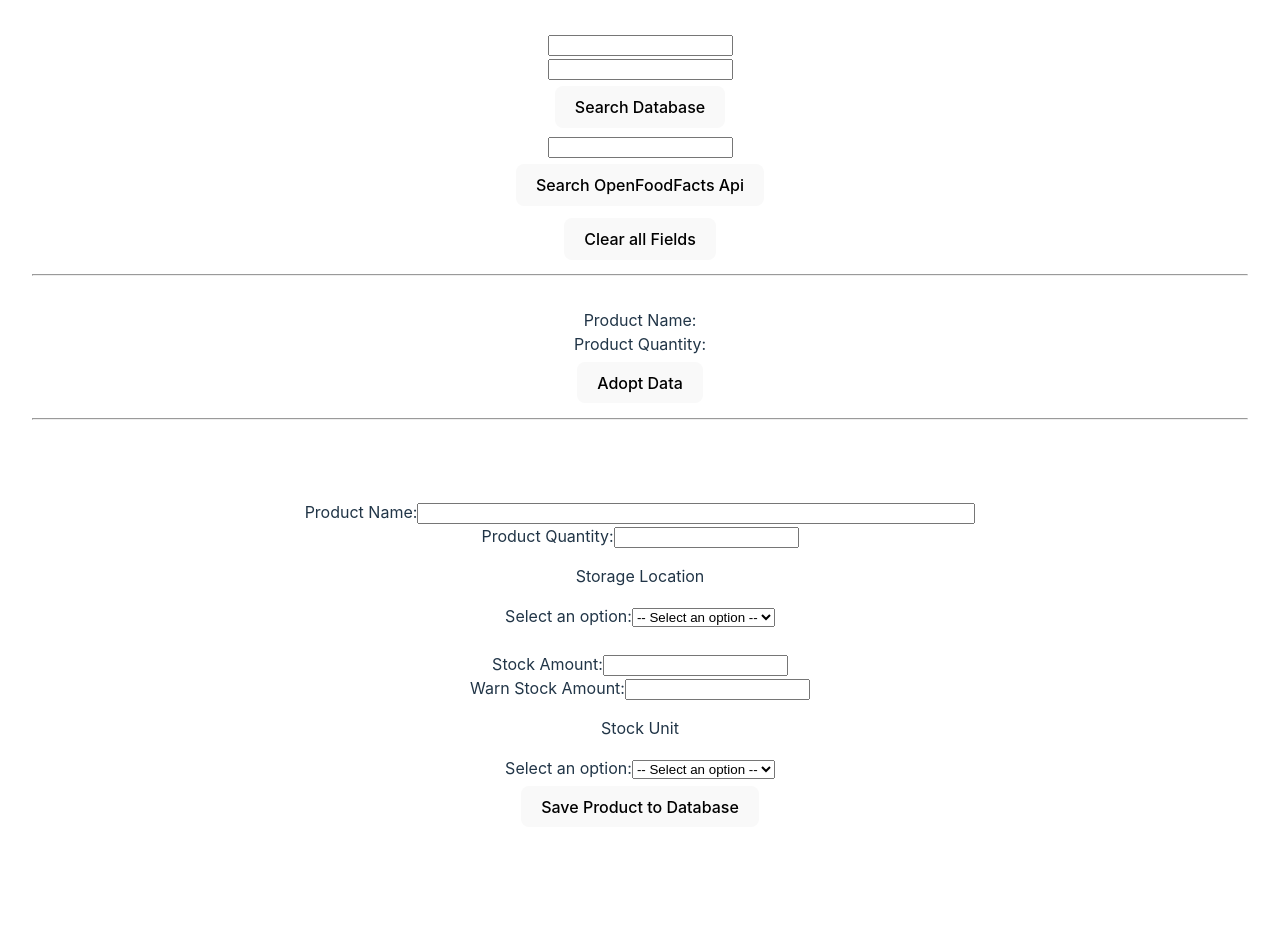
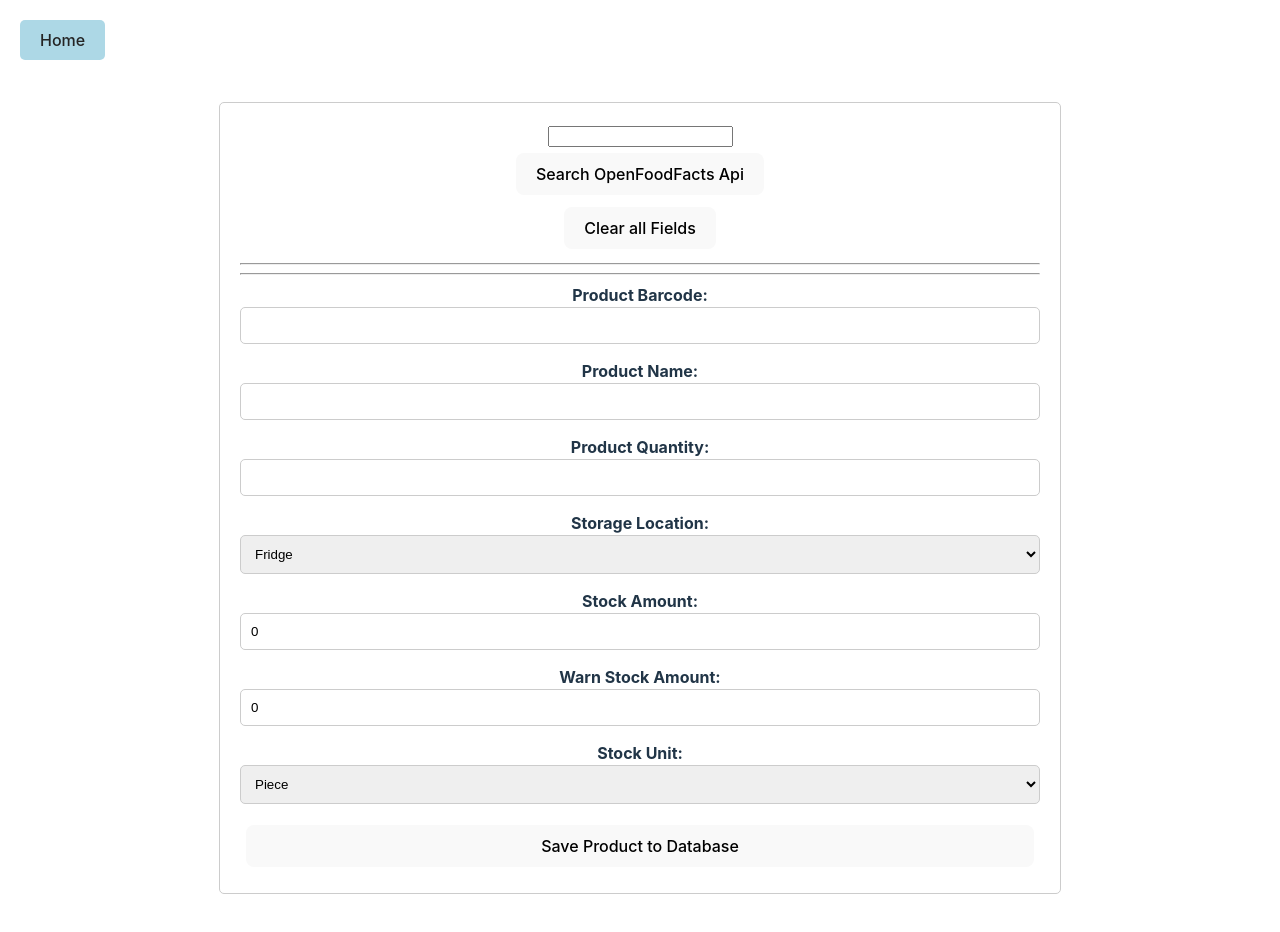
Before and after one commit to Ben-21/fridge-manager, a React (Vite) app in the folder frontend/: page /add in a window 1280 px wide. Shown: the top 932 px of the page. Before the commit the page ends 866 px from the top, so only its background shows below. Built offline with nearby package versions, Linux system fonts and the light colour scheme; the HTML template or start-up script is replaced by a standard one.

Commit message:
add initialize function to AddEditItem.tsx

```diff
--- a/frontend/src/pages/AddEditItem.tsx
+++ b/frontend/src/pages/AddEditItem.tsx
@@ -1,45 +1,50 @@
 import React, {useState} from "react";
 import FetchOpenFoodFactsItem from "../components/FetchOpenFoodFactsItem.tsx";
-import {Item, ItemToCreate, OpenFoodFactsItem} from "../models/models.ts";
-import FetchItem from "../components/FetchItem.tsx";
+import {ItemToCreate, OpenFoodFactsItem, StockUnit, StorageLocation} from "../models/models.ts";
 import axios from "axios";
 import {toast} from "react-toastify";
+import styled from "@emotion/styled";
+import HomeButton from "../components/HomeButton.tsx";
 
 
 export default function AddEditItem() {
     const [openFoodFactsItem, setOpenFoodFactsItem] = useState<OpenFoodFactsItem>();
-    const [itemToSave, setItemToSave] = useState<ItemToCreate>();
-    const [barcode, setBarcode] = useState<string>("");
+    const emptyItem: ItemToCreate = {
+        barcode: '',
+        name: '',
+        imageUrl: '',
+        quantity: '',
+        storageLocation: StorageLocation.FRIDGE,
+        stockAmount: 0,
+        warnStockAmount: 0,
+        stockUnit: StockUnit.PIECE
+    }
+    const [itemToSave, setItemToSave] = useState<ItemToCreate>(emptyItem);
+
     const fetchOpenFoodFactsData = (childData: OpenFoodFactsItem) => {
         setOpenFoodFactsItem(childData)
     }
-    const fetchItem = (childData: Item) => {
-        setItemToSave(childData);
-    }
-
 
     function handleChange(event: React.ChangeEvent<HTMLInputElement | HTMLSelectElement>) {
-        const newItem = {...itemToSave as ItemToCreate};
-        newItem.barcode = barcode;
+        const newItem = {...itemToSave};
         setItemToSave(newItem);
         const {name, value} = event.target;
         setItemToSave((prevItem) => ({
-            ...(prevItem as ItemToCreate),
+            ...(prevItem),
             [name]: value,
         }));
     }
 
-
     function adoptDataToItemToSave(newFields: Partial<ItemToCreate>) {
         setItemToSave((prevITem) => ({
-            ...(prevITem as ItemToCreate),
+            ...(prevITem),
             ...newFields,
         }));
     }
 
     function clearFields() {
         setOpenFoodFactsItem(undefined);
-        setBarcode("");
+        setItemToSave(emptyItem);
     }
 
     function saveItemToDatabase() {
@@ -50,72 +55,132 @@ export default function AddEditItem() {
                 toast.error("Something went wrong" + error);
                 console.log(error)
             })
+            .finally(() => setItemToSave({
+                barcode: '',
+                name: '',
+                imageUrl: '',
+                quantity: '',
+                storageLocation: StorageLocation.FRIDGE,
+                stockAmount: 0,
+                warnStockAmount: 0,
+                stockUnit: StockUnit.PIECE
+            }));
     }
 
     return (
         <>
-            <input name="barcode" type="text" value={barcode} onChange={(event) => setBarcode(event.target.value)}/>
-            <FetchItem fetchData={fetchItem} barcode={barcode}/>
-            <FetchOpenFoodFactsItem fetchData={fetchOpenFoodFactsData} barcode={barcode}/>
-            <button type={"button"} onClick={clearFields}>Clear all Fields</button>
-            <br/>
+            <HomeButton/>
+            <Container>
+                <FetchOpenFoodFactsItem fetchData={fetchOpenFoodFactsData}/>
+                <button type="button" onClick={clearFields}>
+                    Clear all Fields
+                </button>
                 <hr/>
+                {openFoodFactsItem && (
+                    <div className="product-details">
                         <img src={openFoodFactsItem?.product.image_url} alt={openFoodFactsItem?.product.product_name}/>
-            <br/>
-            Product Name: {openFoodFactsItem?.product.product_name}
-            <br/>
-            Product Quantity: {openFoodFactsItem?.product.quantity}
-            <br/>
-            <button type={"button"} onClick={() => adoptDataToItemToSave({
+                        <div>
+                            <strong>Barcode:</strong> {openFoodFactsItem?.code}
+                        </div>
+                        <div>
+                            <strong>Name:</strong> {openFoodFactsItem?.product.product_name}
+                        </div>
+                        <div>
+                            <strong>Quantity:</strong> {openFoodFactsItem?.product.quantity}
+                        </div>
+                        <button
+                            type="button"
+                            onClick={() =>
+                                adoptDataToItemToSave({
+                                    barcode: openFoodFactsItem?.code,
                                     name: openFoodFactsItem?.product.product_name,
                                     imageUrl: openFoodFactsItem?.product.image_url,
-                quantity: openFoodFactsItem?.product.quantity
-            })}>Adopt Data
+                                    quantity: openFoodFactsItem?.product.quantity,
+                                })
+                            }
+                        >
+                            Adopt Data
                         </button>
+                    </div>
+                )}
                 <hr/>
-            <br/>
-            <br/>
-            <br/>
-
-            Product Name:
-            <input name="name" type="text" value={itemToSave?.name} onChange={handleChange} style={{width: "550px"}}/>
-            <br/>
-            Product Quantity:
+                <Form>
+                    <FormGroup>
+                        <label htmlFor="barcode">Product Barcode:</label>
+                        <input name="barcode" type="text" value={itemToSave?.barcode} onChange={handleChange}/>
+                    </FormGroup>
+                    <FormGroup>
+                        <label htmlFor="name">Product Name:</label>
+                        <input name="name" type="text" value={itemToSave?.name} onChange={handleChange}/>
+                    </FormGroup>
+                    <FormGroup>
+                        <label htmlFor="quantity">Product Quantity:</label>
                         <input name="quantity" type="text" value={itemToSave?.quantity} onChange={handleChange}/>
-
-
-            <div>
-                <p>Storage Location</p>
-                <label htmlFor="dropdown">Select an option:</label>
-                <select name="storageLocation" id="dropdown" value={itemToSave?.storageLocation}
-                        onChange={handleChange}>
+                    </FormGroup>
+                    <FormGroup>
+                        <label htmlFor="storageLocation">Storage Location:</label>
+                        <select name="storageLocation" value={itemToSave?.storageLocation} onChange={handleChange}>
                             <option value="">-- Select an option --</option>
                             <option value="FRIDGE">Fridge</option>
-                    <option value="PANRTRY">Pantry</option>
+                            <option value="PANTRY">Pantry</option>
                         </select>
-            </div>
-            <br/>
-            Stock Amount:
-            <input name="stockAmount" type="number" value={itemToSave?.stockAmount} onChange={handleChange}/>
-            <br/>
-            Warn Stock Amount:
-            <input name="warnStockAmount" type="number" value={itemToSave?.warnStockAmount} onChange={handleChange}/>
-            <br/>
-            <div>
-                <p>Stock Unit</p>
-                <label htmlFor="dropdown">Select an option:</label>
-                <select name="stockUnit" id="dropdown" value={itemToSave?.stockUnit} onChange={handleChange}>
+                    </FormGroup>
+                    <FormGroup>
+                        <label htmlFor="stockAmount">Stock Amount:</label>
+                        <input name="stockAmount" type="number" value={itemToSave?.stockAmount}
+                               onChange={handleChange}/>
+                    </FormGroup>
+                    <FormGroup>
+                        <label htmlFor="warnStockAmount">Warn Stock Amount:</label>
+                        <input name="warnStockAmount" type="number" value={itemToSave?.warnStockAmount}
+                               onChange={handleChange}/>
+                    </FormGroup>
+                    <FormGroup>
+                        <label htmlFor="stockUnit">Stock Unit:</label>
+                        <select name="stockUnit" value={itemToSave?.stockUnit} onChange={handleChange}>
                             <option value="">-- Select an option --</option>
                             <option value="PIECE">Piece</option>
                             <option value="PACKAGING">Packaging</option>
                             <option value="GRAM">Gram</option>
                             <option value="MILLILITER">Milliliter</option>
                         </select>
-            </div>
-            <button type={"button"} onClick={saveItemToDatabase}>Save Product to Database</button>
-
+                    </FormGroup>
+                    <button type="button" onClick={saveItemToDatabase}>
+                        Save Product to Database
+                    </button>
+                </Form>
+            </Container>
         </>
     )
+}
 
+const Container = styled.div`
+  max-width: 800px;
+  margin: 70px auto;
+  padding: 20px;
+  border: 1px solid #ccc;
+  border-radius: 5px;
+`;
 
+const Form = styled.form`
+  display: flex;
+  flex-direction: column;
+
+`;
+
+const FormGroup = styled.div`
+  margin-bottom: 15px;
+
+  label {
+    font-weight: bold;
   }
+
+  input,
+  select {
+    width: 100%;
+    padding: 10px;
+    border: 1px solid #ccc;
+    border-radius: 5px;
+    box-sizing: border-box; /* Add this line */
+  }
+`;
```
Lines whose indentation alone changed are shown as unchanged.
